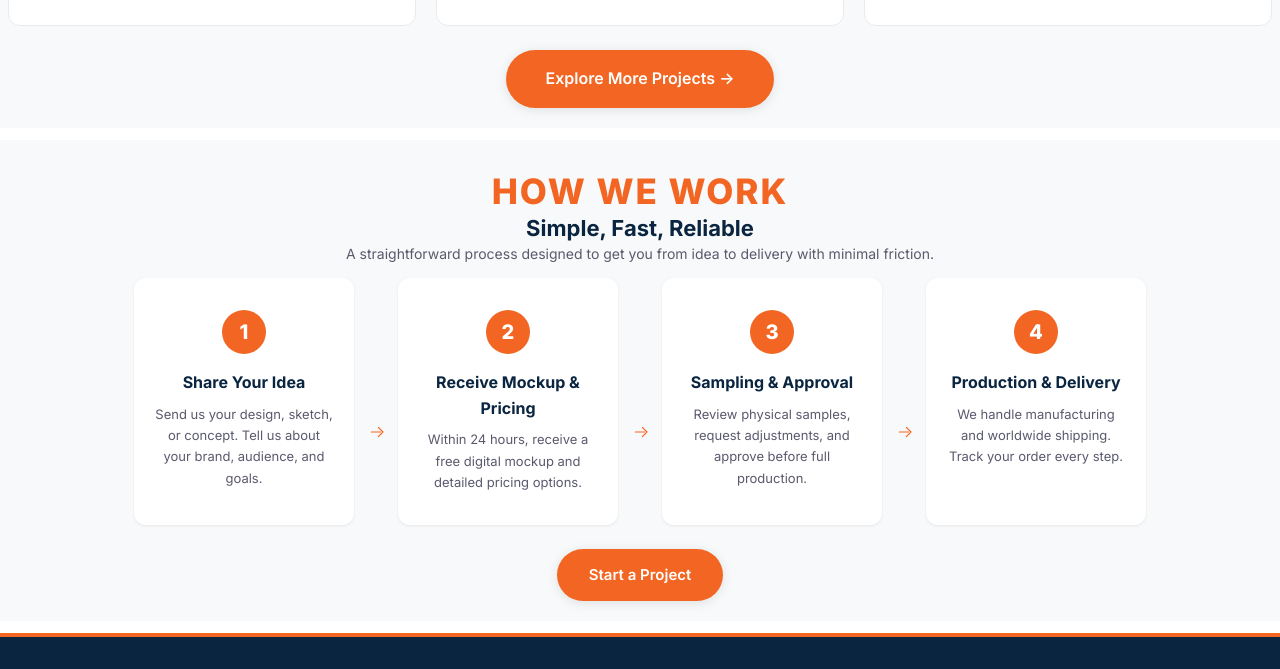
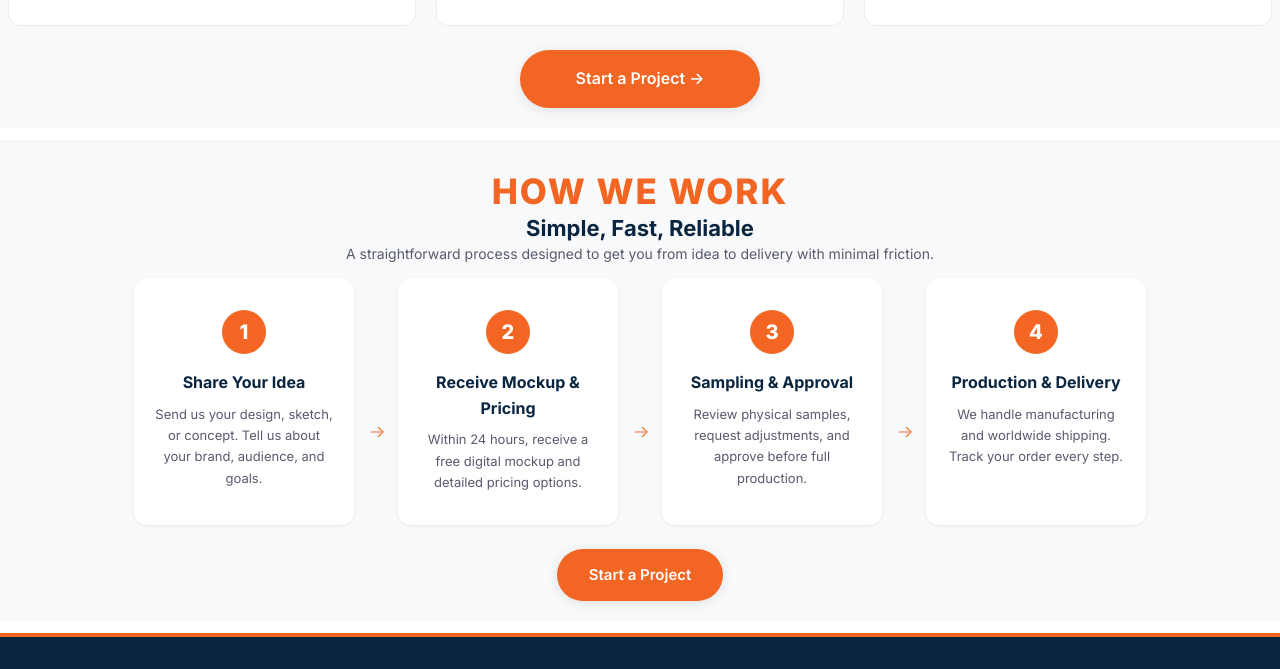
Before and after one commit to jessicaqiu525/amazingyep-site, a website: page index.html in a window 1280 px wide. Shown: the part 3140-3809 px from the top of the page. Drawn offline with Linux system fonts and the light colour scheme.

Commit message:
Use project CTA on home use cases

```diff
--- a/index.html
+++ b/index.html
@@ -213,7 +213,7 @@
         </div>
       </div>
       <div style="text-align:center; margin-top:24px;">
-        <a href="solutions/index.html" class="btn btn-primary" style="min-width:240px; padding:16px 40px; font-size:16px;">Explore More Projects &rarr;</a>
+        <a href="contact/index.html" class="btn btn-primary" style="min-width:240px; padding:16px 40px; font-size:16px;">Start a Project &rarr;</a>
       </div>
     </div>
   </section>
```
Also changed, not shown: backend/test/useCaseNavigation.test.js (+5 -0 lines).
